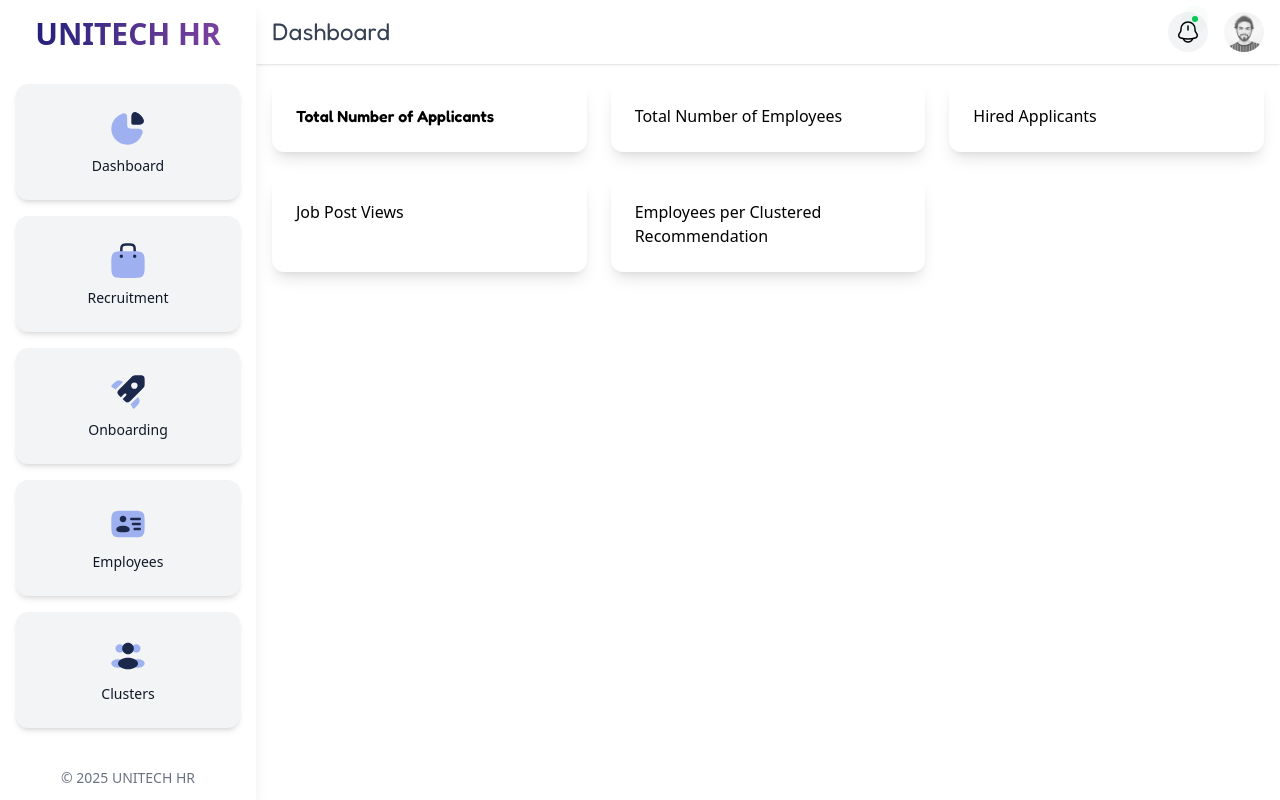
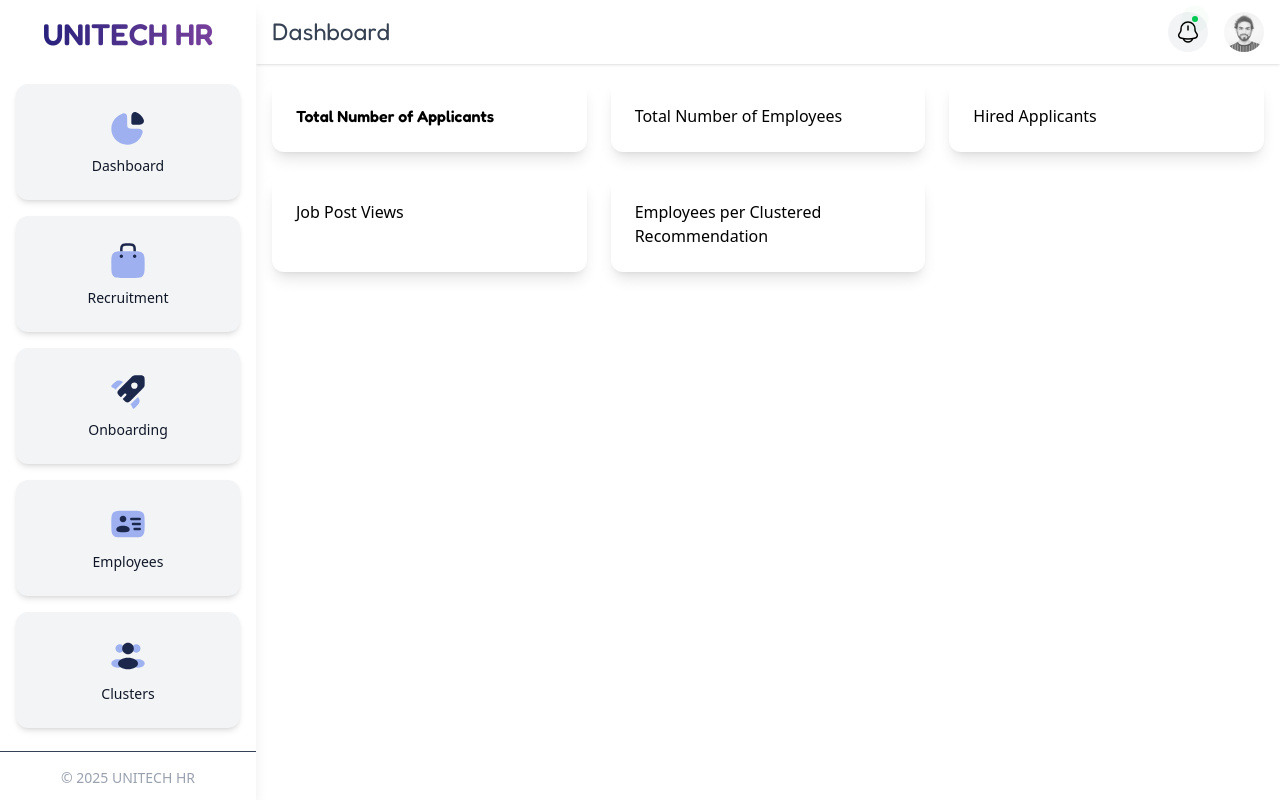
Before and after one commit to jayr-o1/capstone-unitechhr-hr-department, a React (Vite) app: page / in a window 1280 px wide. Built offline with nearby package versions, Linux system fonts and the light colour scheme.

Commit message:
changed header

```diff
--- a/src/components/Layouts/Sidebar.jsx
+++ b/src/components/Layouts/Sidebar.jsx
@@ -39,7 +39,7 @@ const Sidebar = () => {
             {isMobile && (
                 <button
                     onClick={toggleSidebar}
-                    className="fixed top-4 left-4 z-50 p-2 bg-gray-800 text-white rounded-md hover:bg-gray-700"
+                    className="fixed top-4 left-4 z-50 p-2 bg-gray-800 text-white rounded-md focus:outline-none hover:bg-gray-700 focus:ring-2 focus:ring-gray-500"
                 >
                     ☰
                 </button>
@@ -52,7 +52,7 @@ const Sidebar = () => {
                 }`}
             >
                 {/* Sidebar Header */}
-                <div className="text-center text-3xl font-bold p-4 bg-gradient-to-r from-[#131674] to-[#8d46a5] text-transparent bg-clip-text">
+                <div className="text-center text-3xl font-fredoka font-semibold p-4 bg-gradient-to-r from-[#131674] to-[#8d46a5] text-transparent bg-clip-text">
                     UNITECH HR
                 </div>
 
@@ -98,11 +98,11 @@ const Sidebar = () => {
                         ].map((item, index) => (
                             <li
                                 key={index}
-                                className="mx-4 bg-gray-100 rounded-xl shadow-md hover:bg-gray-200 transition-colors duration-200"
+                                className="mx-4 bg-gray-100 rounded-xl shadow-md hover:bg-gray-200 focus-within:bg-gray-200 transition-colors duration-200"
                             >
                                 <Link
                                     to={item.path}
-                                    className="flex flex-col items-center justify-center py-3 md:py-4 lg:py-6"
+                                    className="flex flex-col items-center justify-center py-3 md:py-4 lg:py-6 focus:outline-none focus:ring-2 focus:ring-[#8d46a5] focus:ring-offset-2"
                                 >
                                     <div className="mb-2 flex items-center justify-center w-6 h-6 md:w-8 md:h-8 lg:w-10 lg:h-10">
                                         {item.icon}
@@ -116,7 +116,7 @@ const Sidebar = () => {
                     </div>
 
                     {/* Optional: Add a footer or additional content here */}
-                    <div className="p-4 text-center text-sm text-gray-500">
+                    <div className="p-4 text-center text-sm text-gray-400 border-t border-gray-700">
                         © 2025 UNITECH HR
                     </div>
                 </ul>
```
